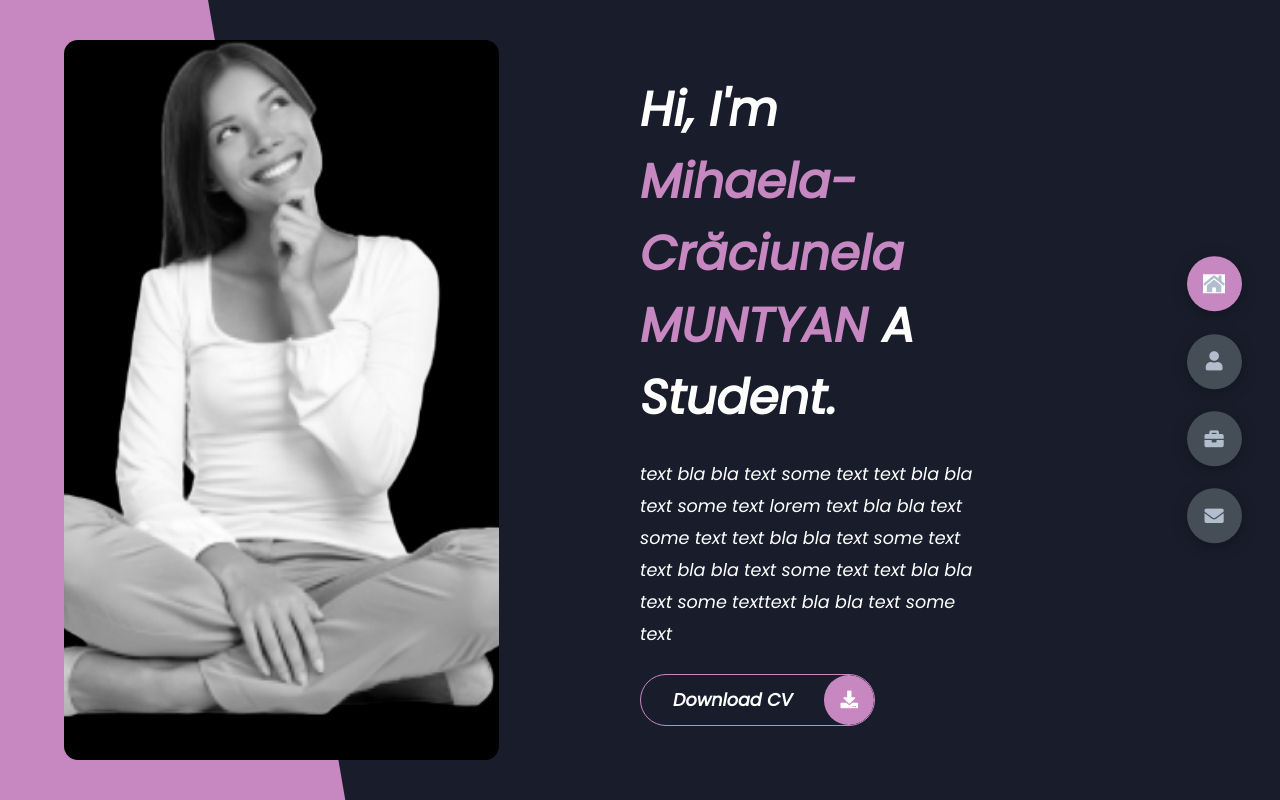
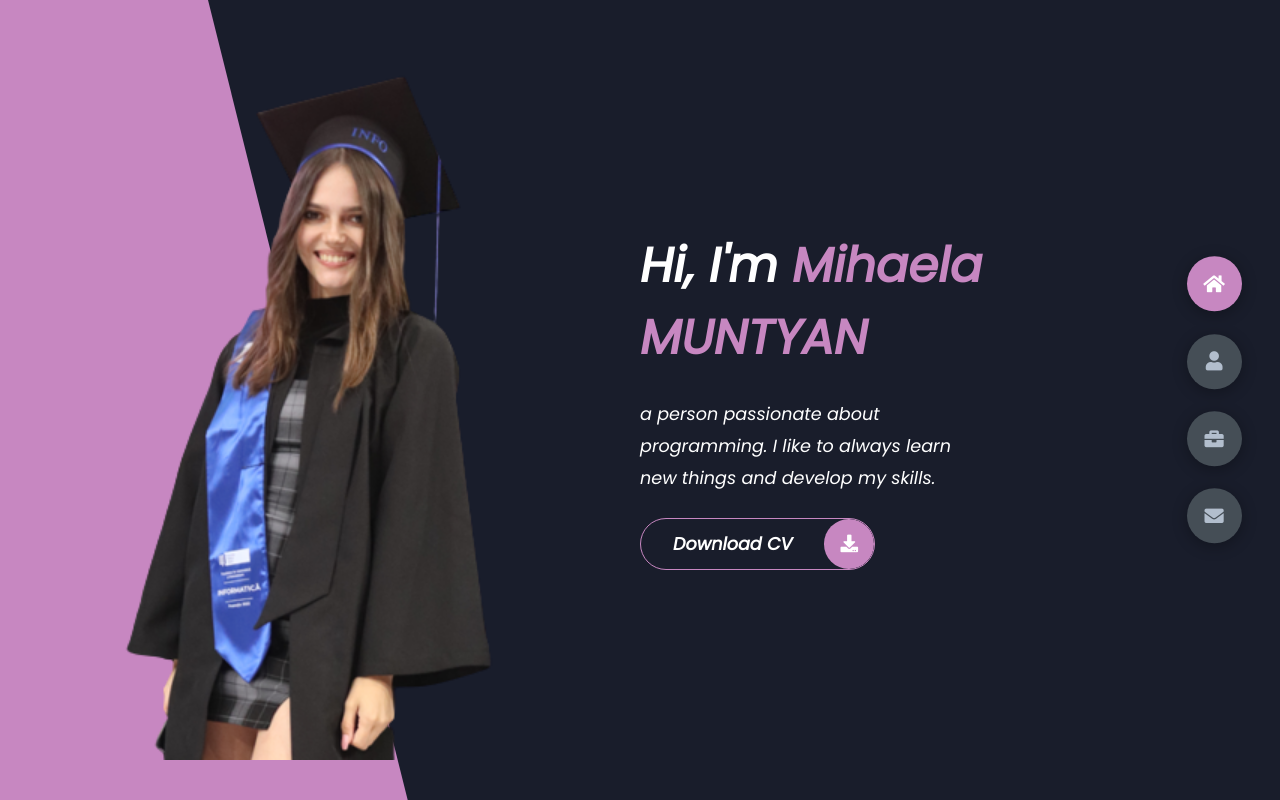
Before and after one commit to munty07/MyPortofolio, a plain HTML site: page index.html in a window 1280 px wide. Drawn offline with Linux system fonts and the light colour scheme.

Commit message:
add content

```diff
--- a/index.html
+++ b/index.html
@@ -17,19 +17,16 @@
             <div class="left-header">
                 <div class="h-shape"></div>
                 <div class="image">
-                    <img src="img/girl.png" alt="">
+                    <img src="img/me.png" alt="">
                 </div>
             </div>
             <div class="right-header">
                 <h1 class="name">
-                    Hi, I'm <span>Mihaela-Crăciunela MUNTYAN</span>
-                    A Student.
+                    Hi, I'm <span>Mihaela MUNTYAN</span>
                 </h1>
                 <p>
-                    text bla bla text some text text bla bla text some text
-                    lorem text bla bla text some text text bla bla text some text
-                    text bla bla text some text
-                    text bla bla text some texttext bla bla text some text
+                    a person passionate about programming. I like to always learn new things and develop my skills.
+
                 </p>
                 <div class="btn-con">
                     <a href="" class="main-btn">
@@ -49,13 +46,10 @@
                 <div class="left-about">
                     <h4>Information about me</h4>
                     <p>
-                        some text...
-                        lorem ipsum dolar sit lorem ipsum dolar sit lorem ipsum dolar sit
-                        lorem ipsum dolar sit lorem ipsum dolar sit
-                        lorem ipsum dolar sit
-                        lorem ipsum dolar sit lorem ipsum dolar sit
-                        lorem ipsum dolar sit lorem ipsum dolar sit lorem ipsum dolar sit
+                        I am currently in the first year of my master's degree at the Faculty of Automation and Computers in Timișoara and I want to apply my knowledge and skills in a professional environment.
+
                     </p>
+                    <br>
                     <div class="btn-con">
                         <a href="#" class="main-btn">
                             <span class="btn-text">Download CV</span>
--- a/styles/style.scss
+++ b/styles/style.scss
@@ -107,7 +107,7 @@ section{
         background-color: var(--color-secondary) !important;
         transition: all .4s ease-in-out;
         i{
-            background-color: var(--color-white) !important;
+            color: var(--color-white) !important;
         }
     }
     .control{
@@ -148,24 +148,18 @@ section{
             left: 0;
             top: 0;
             z-index: -1;
-            clip-path: polygon(0 0, 50% 0, 83% 100%, 0% 100%);
+            clip-path: polygon(0 0, 50% 0, 98% 100%, 0% 100%);
         }
         .image{
             border-radius: var(--br-sm-2);
             height: 90%;
             width: 68%;
             margin-left: 4rem;
-            background-color: var(--color-black);
-            transition: all .4s ease-in-out;
+            //transition: all .4s ease-in-out;
             img{
                 width: 100%;
                 height: 100%;
                 object-fit: cover;
-                transition: all .4s ease-in-out;
-                filter: grayscale(100%);
-                &:hover{
-                    filter: grayscale(0);
-                }
             }
         }
     }
@@ -241,10 +235,6 @@ section{
 }
 
 
-
-
-
-
 /*Independed components*/
 .btn-con{
     display: flex;
```
Also changed, not shown: img/girl.png (deleted), img/me.png (added), styles/style.css, 1 other file.
